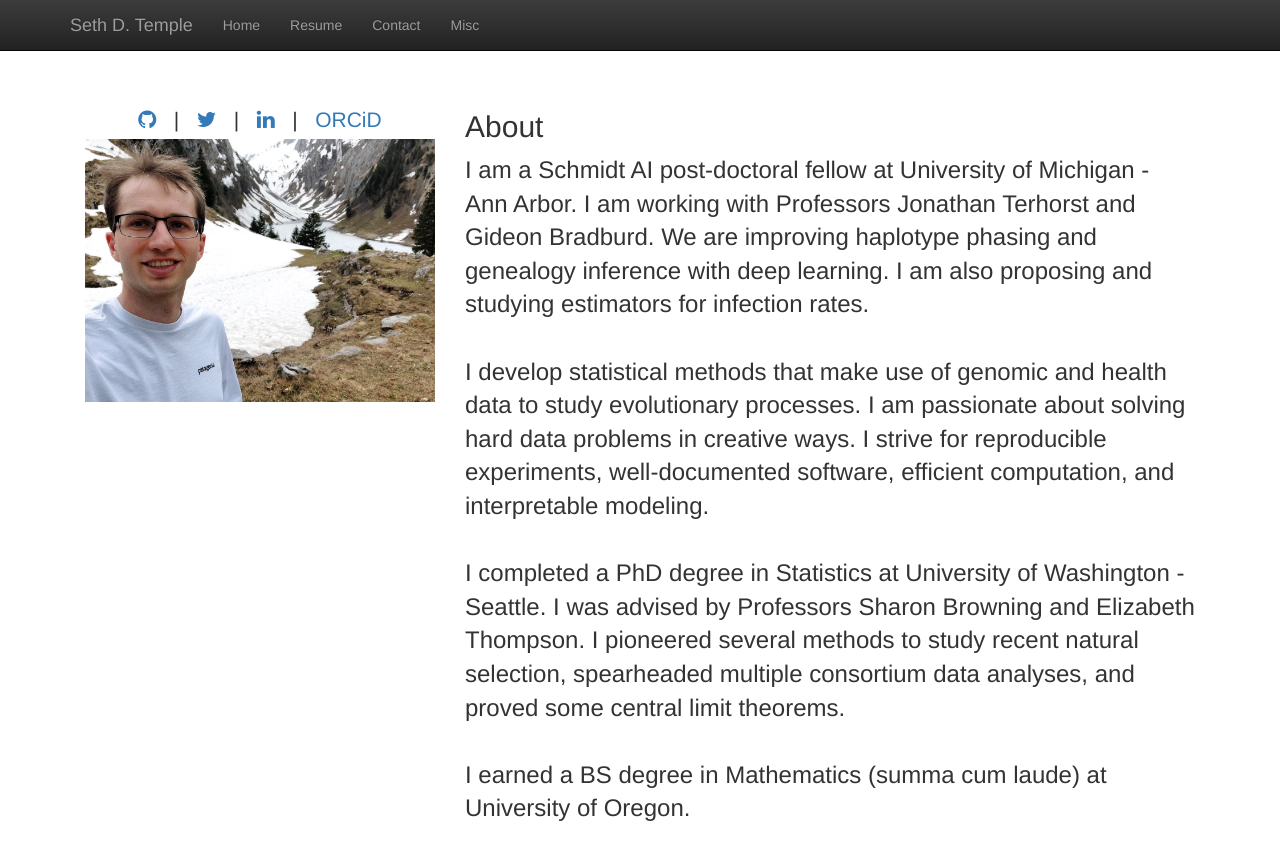
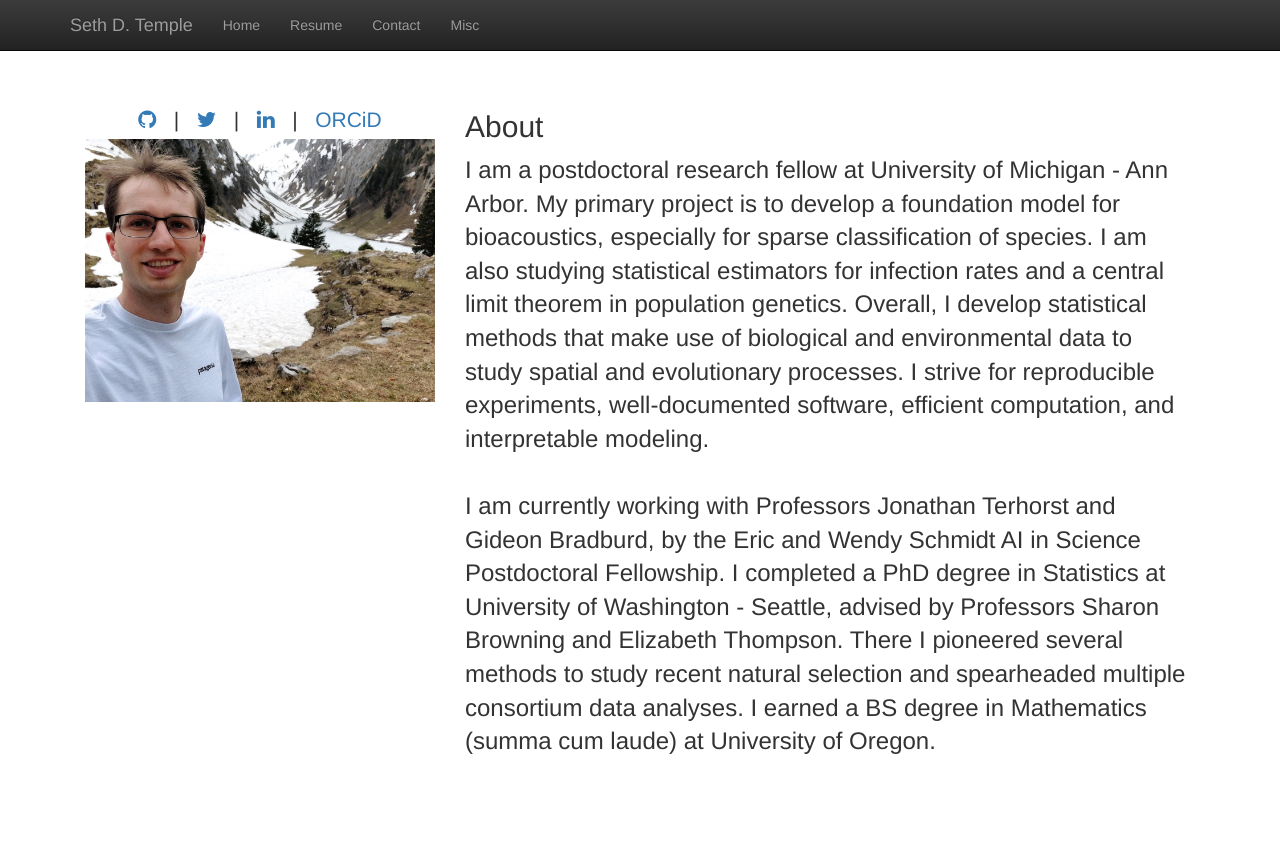
Before and after one commit to sdtemple/sdtemple.github.io, a Jekyll site: the page built from index.html, in a window 1280 px wide. Shown: the top 860 px of the page. Built offline with Jekyll 4.4.1, drawn with Linux system fonts in a browser that asks for light colours; nearby versions of some CDN libraries; library files that are not in the unit come from our copies.

Commit message:
updated home and resume

```diff
--- a/cv.html
+++ b/cv.html
@@ -3,10 +3,10 @@ layout: default
 title:  'Resume'
 ---
 <p class="lead">
-  <a href="resume-sdtemple.pdf">Click here</a> to
+  <a href="resume-sethtemple.pdf">Click here</a> to
   view my resume as an isolated PDF.</p>
 </p>
-<object data="resume-sdtemple.pdf" type="application/pdf" width="100%" height="800px">
+<object data="resume-sethtemple.pdf" type="application/pdf" width="100%" height="800px">
   <p>It appears you don't have a PDF plugin for this browser. Click above to view my resume.</p>
 </object>
 <br/>
--- a/index.html
+++ b/index.html
@@ -24,29 +24,20 @@ title:  'Seth D. Temple'
 <div class="col-md-8">
   <h2 class="featurette-heading">About </h2>
   <p class="lead" style="font-size: 24px">
-I am a Schmidt AI post-doctoral fellow at University of Michigan - Ann Arbor.
-I am working with Professors Jonathan Terhorst and Gideon Bradburd.
-We are improving haplotype phasing and genealogy inference with deep learning. I am also proposing and studying estimators for infection rates.
+
+I am a postdoctoral research fellow at University of Michigan - Ann Arbor.
+My primary project is to develop a foundation model for bioacoustics, especially for sparse classification of species.
+I am also studying statistical estimators for infection rates and a central limit theorem in population genetics.
+Overall, I develop statistical methods that make use of biological and environmental data to study spatial and evolutionary processes.
+I strive for reproducible experiments, well-documented software, efficient computation, and interpretable modeling.
+
 <br/>
 <br/>
-I develop statistical methods that make use of genomic and health data to study evolutionary processes.
-I am passionate about solving hard data problems in creative ways.
-I strive for reproducible experiments, well-documented software, efficient computation, and interpretable modeling.
-<br/>
-<br/>
-I completed a PhD degree in Statistics at University of Washington - Seattle.
-I was advised by Professors Sharon Browning and Elizabeth Thompson.
-I pioneered several methods to study recent natural selection, spearheaded multiple consortium data analyses, and proved some central limit theorems.
-<br/>
-<br/>
+I am currently working with Professors Jonathan Terhorst and Gideon Bradburd, by the Eric and Wendy Schmidt AI in Science Postdoctoral Fellowship.
+I completed a PhD degree in Statistics at University of Washington - Seattle, advised by Professors Sharon Browning and Elizabeth Thompson.
+There I pioneered several methods to study recent natural selection and spearheaded multiple consortium data analyses.
 I earned a BS degree in Mathematics (summa cum laude) at University of Oregon.
-  </p>
-  <!-- , advised by <a href = "https://sites.uw.edu/sguy/">Sharon R. Browning</a> in our sister Department of Biostatistics.  -->
-  <!-- I interned and collaborated with Los Alamos National Laboratory and Fred Hutchinson Cancer Research.  -->
-  <!-- I also have ongoing collaboration with UW Alzheimer's Disease Research Center. -->
-  <!-- My work is supported by an <a href = "https://ndseg.org/2021-fellows">NDSEG Fellowship</a> and an NIH T32 Predoctoral Traineeship in Statistical Genetics.  -->
-  <!-- I have BS in Mathematics (UOregon) and MS in Statistics (UW). In free time, I like to play soccer, run, learn figure skating, and read science fiction. -->
-</div>
+
 </div>
 
 </div><!-- /.container -->
```
Also changed, not shown: 3 other files.
